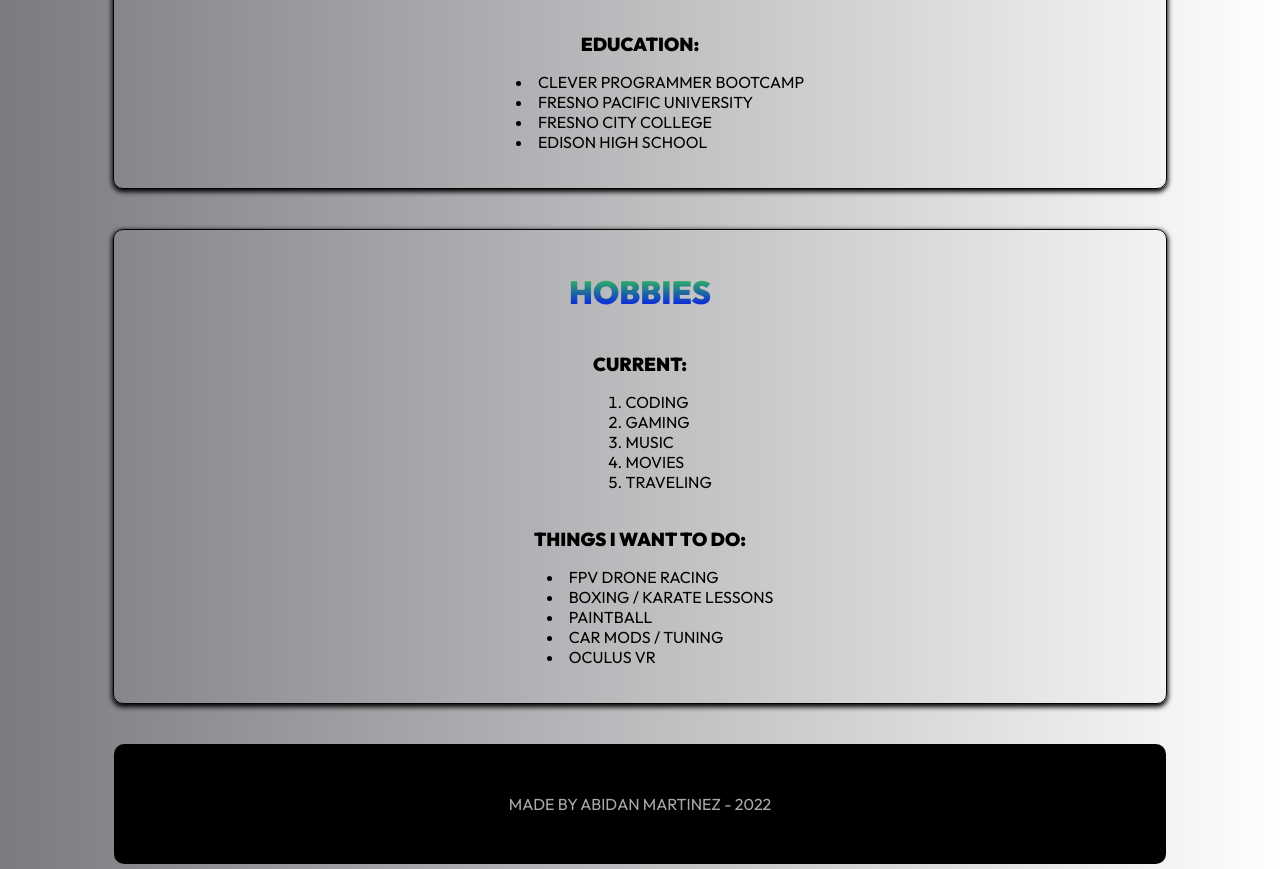
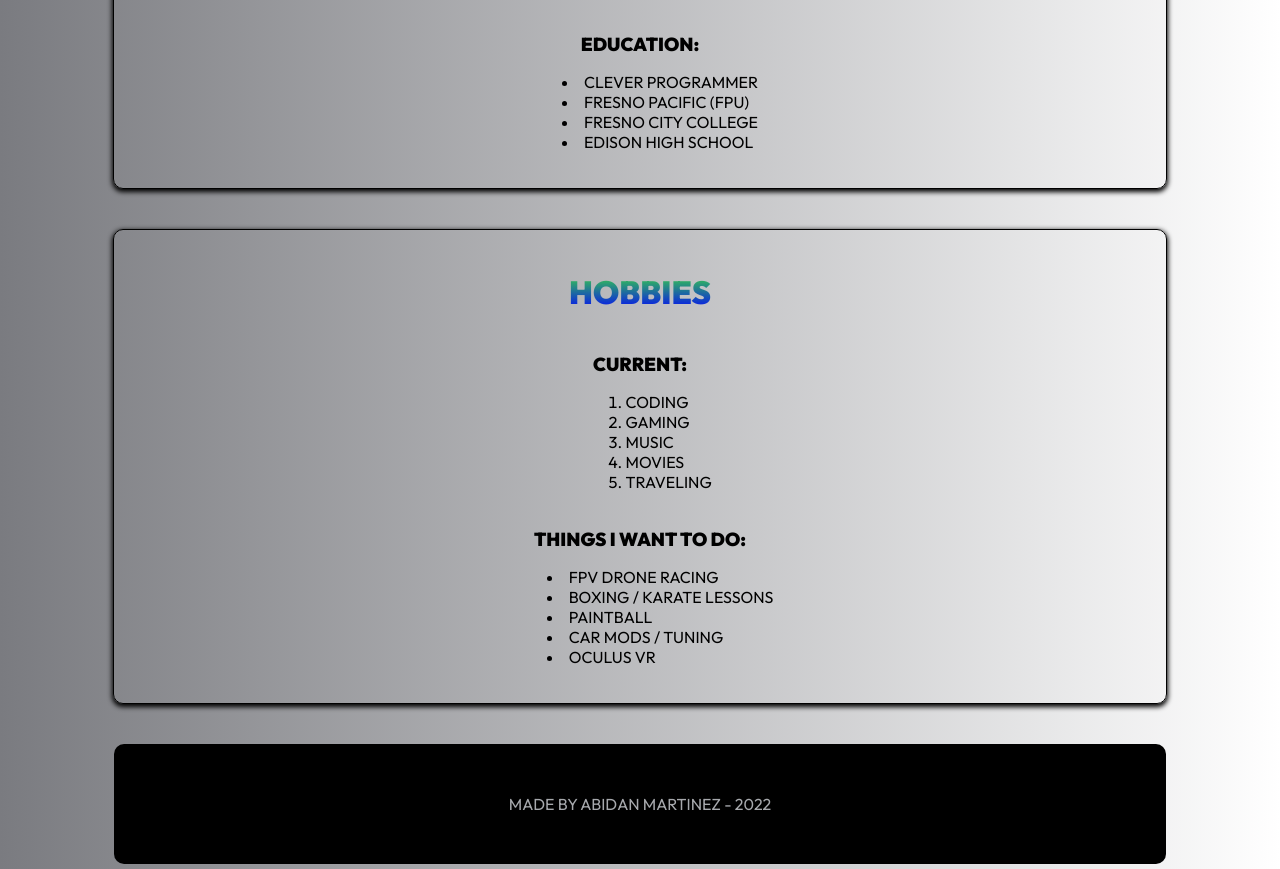
Before and after one commit to abidanm1000/Portfolio-2.0, a plain HTML site: page index.html in a window 1280 px wide. Shown: the part 1462-2331 px from the top of the page. Drawn offline with Linux system fonts and the light colour scheme.

Commit message:
Update files

```diff
--- a/index.html
+++ b/index.html
@@ -41,8 +41,8 @@
         </ol>
         <h3>education:</h3>
         <ul>
-            <li>Clever Programmer Bootcamp</li>
-            <li>Fresno Pacific University</li>
+            <li>Clever Programmer</li>
+            <li>Fresno Pacific (FPU)</li>
             <li>Fresno City College</li>
             <li>Edison High School</li>
         </ul>
```
